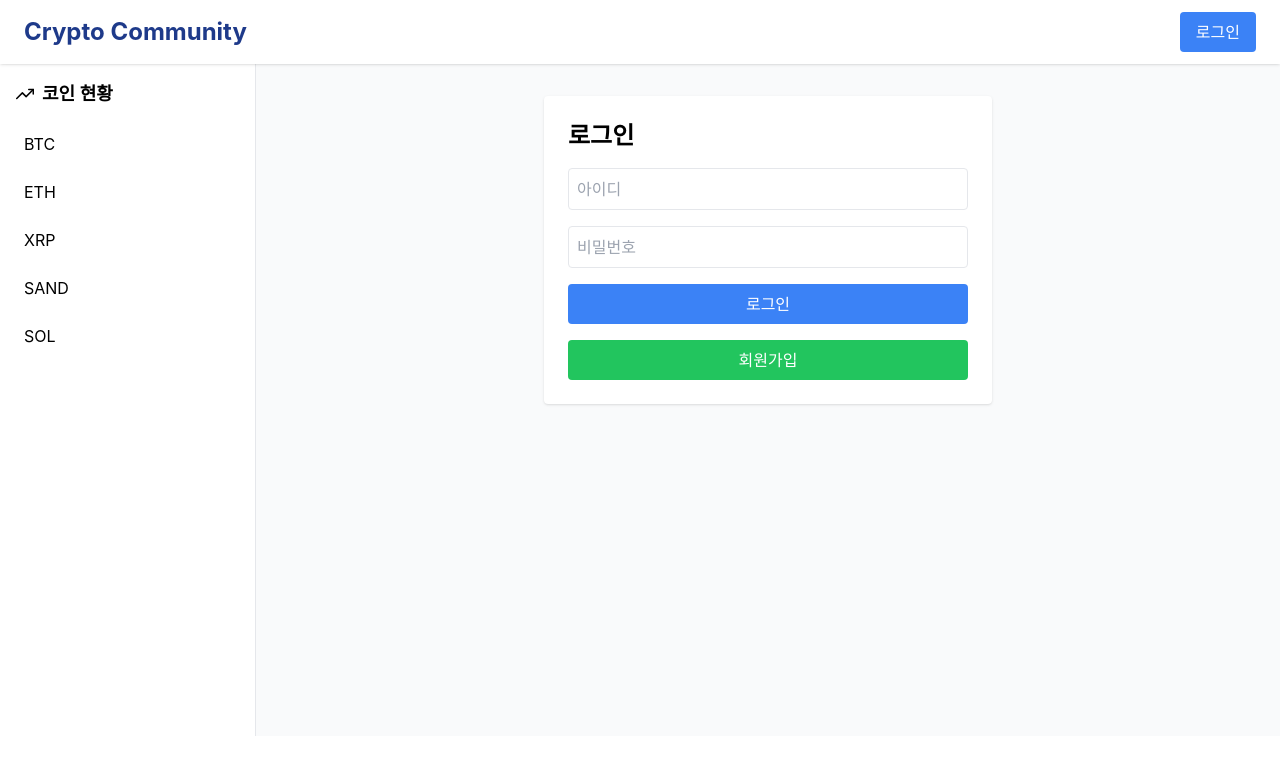
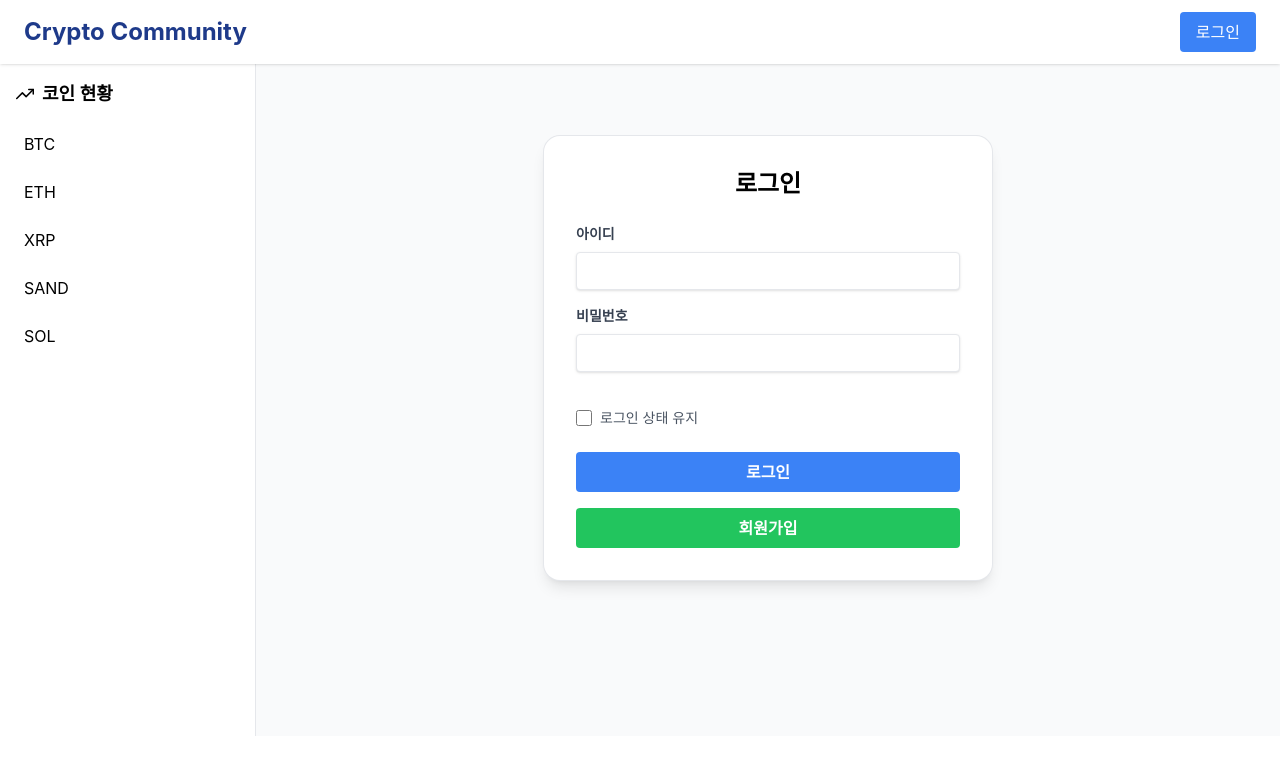
Before and after one commit to genmu5/Crypto-Community_FE, a React (Create React App) app: page /login in a window 1280 px wide. Shown: the top 774 px of the page. Built offline with nearby package versions, Linux system fonts and the light colour scheme; no server answers; what chartjs-chart-financial, chartjs-plugin-zoom would draw is missing.

Commit message:
feat : 마이페이지 아이콘 설정, 댓글 권한 설정 표시

```diff
--- a/src/App.js
+++ b/src/App.js
@@ -31,12 +31,7 @@ function Header() {
             {isLoggedIn ? (
                 <div className="flex items-center space-x-2">
                     <span className="font-semibold">{user?.username}님 환영합니다!</span>
-                    <button
-                        onClick={() => navigate('/mypage')}
-                        className="bg-purple-500 text-white rounded px-4 py-2 hover:bg-purple-600 transition"
-                    >
-                        마이페이지
-                    </button>
+
                     <button
                         onClick={() => navigate('/create-post')}
                         className="bg-green-500 text-white rounded px-4 py-2 hover:bg-green-600 transition"
--- a/src/components/LoginPage.jsx
+++ b/src/components/LoginPage.jsx
@@ -1,10 +1,74 @@
-import React from 'react';
+import React, { useState, useContext } from 'react';
+import { AuthContext } from '../auth/AuthContext'; // AuthContext 경로 확인 필요
 
 export default function LoginPage() {
+    const [username, setUsername] = useState('');
+    const [password, setPassword] = useState('');
+    const [rememberMe, setRememberMe] = useState(false); // '로그인 상태 유지' state
+    const { login } = useContext(AuthContext); // AuthContext에서 login 함수 가져오기
+
+    const handleSubmit = async (e) => {
+        e.preventDefault();
+        try {
+            // login 함수 호출 시 rememberMe 값을 함께 전달
+            await login(username, password, rememberMe);
+            // 성공 시 홈으로 리디렉션 (AuthContext 내부에서 처리될 수 있음)
+        } catch (error) {
+            console.error("Login failed:", error);
+            // 실패 시 에러 메시지 표시
+        }
+    };
+
     return (
-        <div className="bg-white rounded-2xl ring-1 ring-gray-200 shadow-lg p-6">
-            <h1 className="text-2xl font-bold mb-4">로그인</h1>
-            <p className="text-gray-600">여기에 로그인 폼이 들어갑니다.</p>
+        <div className="max-w-md mx-auto mt-10">
+            <div className="bg-white rounded-2xl ring-1 ring-gray-200 shadow-lg p-8">
+                <h1 className="text-2xl font-bold mb-6 text-center">로그인</h1>
+                <form onSubmit={handleSubmit}>
+                    <div className="mb-4">
+                        <label className="block text-gray-700 text-sm font-bold mb-2" htmlFor="username">
+                            아이디
+                        </label>
+                        <input
+                            type="text"
+                            id="username"
+                            value={username}
+                            onChange={(e) => setUsername(e.target.value)}
+                            className="shadow appearance-none border rounded w-full py-2 px-3 text-gray-700 leading-tight focus:outline-none focus:shadow-outline"
+                            required
+                        />
+                    </div>
+                    <div className="mb-6">
+                        <label className="block text-gray-700 text-sm font-bold mb-2" htmlFor="password">
+                            비밀번호
+                        </label>
+                        <input
+                            type="password"
+                            id="password"
+                            value={password}
+                            onChange={(e) => setPassword(e.target.value)}
+                            className="shadow appearance-none border rounded w-full py-2 px-3 text-gray-700 mb-3 leading-tight focus:outline-none focus:shadow-outline"
+                            required
+                        />
+                    </div>
+                    <div className="flex items-center justify-between mb-6">
+                        <label className="flex items-center text-sm text-gray-600">
+                            <input
+                                type="checkbox"
+                                checked={rememberMe}
+                                onChange={(e) => setRememberMe(e.target.checked)}
+                                className="form-checkbox h-4 w-4 text-blue-600"
+                            />
+                            <span className="ml-2">로그인 상태 유지</span>
+                        </label>
+                    </div>
+                    <button
+                        type="submit"
+                        className="w-full bg-blue-500 hover:bg-blue-700 text-white font-bold py-2 px-4 rounded focus:outline-none focus:shadow-outline"
+                    >
+                        로그인
+                    </button>
+                </form>
+            </div>
         </div>
     );
 }
--- a/src/components/NewCommentForm.jsx
+++ b/src/components/NewCommentForm.jsx
@@ -1,13 +1,33 @@
 import React, { useState } from 'react';
+import { useNavigate } from 'react-router-dom';
+import useAuth from '../auth/useAuth';
 
 export default function NewCommentForm({ onSubmit }) {
     const [content, setContent] = useState('');
+    const { isLoggedIn } = useAuth();
+    const navigate = useNavigate();
 
     const handleSubmit = async e => {
         e.preventDefault();
         if (!content.trim()) return;
-        await onSubmit(content);
-        setContent('');
+
+        if (!isLoggedIn) {
+            alert("로그인이 필요합니다.");
+            navigate('/login');
+            return;
+        }
+
+        try {
+            await onSubmit(content);
+            setContent('');
+        } catch (error) {
+            if (error.response && (error.response.status === 401 || error.response.status === 403)) {
+                alert("댓글을 작성할 권한이 없습니다. 다시 로그인해주세요.");
+                navigate('/login');
+            } else {
+                alert("댓글 등록 중 오류가 발생했습니다.");
+            }
+        }
     };
 
     return (
@@ -15,12 +35,14 @@ export default function NewCommentForm({ onSubmit }) {
             <input
                 value={content}
                 onChange={e => setContent(e.target.value)}
-                placeholder="댓글 입력"
+                placeholder={isLoggedIn ? "댓글 입력" : "로그인 후 댓글을 작성할 수 있습니다."}
                 className="flex-1 p-2 border rounded"
+                disabled={!isLoggedIn}
             />
             <button
                 type="submit"
-                className="bg-blue-500 text-white px-4 rounded hover:bg-blue-600 transition"
+                className="bg-blue-500 text-white px-4 rounded hover:bg-blue-600 transition disabled:bg-gray-400"
+                disabled={!isLoggedIn}
             >
                 등록
             </button>
--- a/src/pages/Login.jsx
+++ b/src/pages/Login.jsx
@@ -1,27 +1,22 @@
-import React, { useState } from 'react';
+import React, { useState, useContext } from 'react';
 import { useNavigate } from 'react-router-dom';
-import { login as apiLogin, fetchCurrentUser } from '../api';
-import useAuth from '../auth/useAuth';
+import { AuthContext } from '../auth/AuthContext';
 
 export default function Login() {
     const [username, setUsername] = useState('');
     const [password, setPassword] = useState('');
+    const [rememberMe, setRememberMe] = useState(false); // '로그인 상태 유지' state
+    const { signIn } = useContext(AuthContext);
     const navigate = useNavigate();
-    const { login } = useAuth();
 
     const handleSubmit = async (e) => {
         e.preventDefault();
         try {
-            // 1. API 로그인 요청, accessToken과 refreshToken을 모두 받음
-            const { accessToken } = await apiLogin({ username, password });
-
-            // 2. AuthContext의 login 함수를 호출하여 토큰들을 저장하고, 사용자 정보를 가져와 상태를 업데이트
-            const loginSuccess = await login(accessToken);
-
+            const loginSuccess = await signIn(username, password, rememberMe);
             if (loginSuccess) {
-                navigate('/');
+                navigate('/'); // 성공 시 홈으로 이동
             } else {
-                alert('로그인 실패: 사용자 정보 로드에 실패했습니다.');
+                alert('로그인에 실패했습니다. 아이디 또는 비밀번호를 확인해주세요.');
             }
         } catch (err) {
             alert('로그인 실패: ' + (err.response?.data?.message || err.message));
@@ -29,30 +24,58 @@ export default function Login() {
     };
 
     return (
-        <div className="max-w-md mx-auto bg-white shadow rounded p-6">
-            <h1 className="text-2xl font-bold mb-4">로그인</h1>
-            <form onSubmit={handleSubmit} className="space-y-4">
+        <div className="max-w-md mx-auto mt-10">
+            <div className="bg-white rounded-2xl ring-1 ring-gray-200 shadow-lg p-8">
+                <h1 className="text-2xl font-bold mb-6 text-center">로그인</h1>
+                <form onSubmit={handleSubmit}>
+                    <div className="mb-4">
+                        <label className="block text-gray-700 text-sm font-bold mb-2" htmlFor="username">
+                            아이디
+                        </label>
                         <input
                             type="text"
-                    placeholder="아이디"
+                            id="username"
                             value={username}
-                    onChange={e => setUsername(e.target.value)}
-                    className="w-full border p-2 rounded"
+                            onChange={(e) => setUsername(e.target.value)}
+                            className="shadow appearance-none border rounded w-full py-2 px-3 text-gray-700 leading-tight focus:outline-none focus:shadow-outline"
+                            required
                         />
+                    </div>
+                    <div className="mb-6">
+                        <label className="block text-gray-700 text-sm font-bold mb-2" htmlFor="password">
+                            비밀번호
+                        </label>
                         <input
                             type="password"
-                    placeholder="비밀번호"
+                            id="password"
                             value={password}
-                    onChange={e => setPassword(e.target.value)}
-                    className="w-full border p-2 rounded"
+                            onChange={(e) => setPassword(e.target.value)}
+                            className="shadow appearance-none border rounded w-full py-2 px-3 text-gray-700 mb-3 leading-tight focus:outline-none focus:shadow-outline"
+                            required
                         />
-                <button type="submit" className="w-full bg-blue-500 text-white py-2 rounded">
+                    </div>
+                    <div className="flex items-center justify-between mb-6">
+                        <label className="flex items-center text-sm text-gray-600">
+                            <input
+                                type="checkbox"
+                                checked={rememberMe}
+                                onChange={(e) => setRememberMe(e.target.checked)}
+                                className="form-checkbox h-4 w-4 text-blue-600"
+                            />
+                            <span className="ml-2">로그인 상태 유지</span>
+                        </label>
+                    </div>
+                    <button
+                        type="submit"
+                        className="w-full bg-blue-500 hover:bg-blue-700 text-white font-bold py-2 px-4 rounded focus:outline-none focus:shadow-outline"
+                    >
                         로그인
                     </button>
-                <button type="button" onClick={() => navigate('/register')} className="w-full bg-green-500 text-white py-2 rounded">
+                     <button type="button" onClick={() => navigate('/register')} className="mt-4 w-full bg-green-500 hover:bg-green-700 text-white font-bold py-2 px-4 rounded focus:outline-none focus:shadow-outline">
                         회원가입
                     </button>
                 </form>
             </div>
+        </div>
     );
 }
--- a/src/pages/MyPage.jsx
+++ b/src/pages/MyPage.jsx
@@ -44,8 +44,8 @@ const MyPage = () => {
 
     return (
         <div className="container mx-auto p-4">
+
             <h1 className="text-2xl font-bold mb-4">마이페이지</h1>
-
             <div className="bg-white shadow-md rounded px-8 pt-6 pb-8 mb-4">
                 <h2 className="text-xl font-bold mb-4">회원 정보 수정</h2>
                 <form onSubmit={handleUpdateUser}>
```
Also changed, not shown: src/auth/AuthContext.jsx (+34 -10 lines), src/components/Sidebar.jsx (+14 -2 lines). Lines whose indentation alone changed are shown as unchanged.
